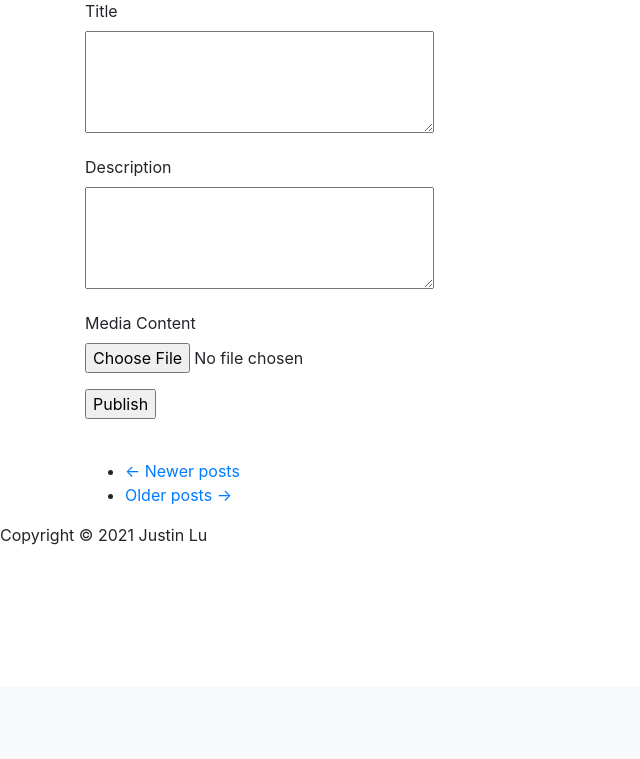
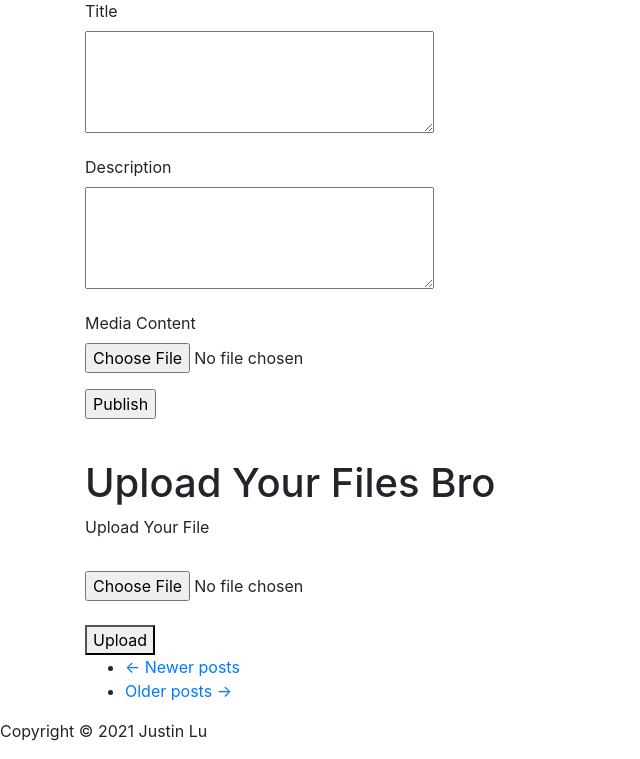
Before and after one commit to justin-curtis-lu/MyPR, a Flask app: page / in a window 1280 px wide. Shown: the part 113-872 px from the top of the page, without its empty margins (0-640 px from the left). Before the commit the page ends 658 px from the top, so only its background shows below. Run offline with Flask 2, Linux system fonts and the light colour scheme; the visitor is signed in with stand-in values (Sample User, id 1); data comes from the database, SQL or seed files in the repository; data that the repository does not hold is empty; some libraries are stand-ins or nearby versions.

Commit message:
Sucessful uploading to S3

```diff
--- a/app/main/routes.py
+++ b/app/main/routes.py
@@ -1,6 +1,6 @@
 from datetime import datetime
-from flask import render_template, flash, redirect, url_for, request, g, \
-    jsonify, current_app
+from flask import Flask, render_template, flash, redirect, url_for, request, g, \
+    jsonify, current_app, send_file
 from flask_login import current_user, login_required
 from werkzeug.utils import secure_filename
 
@@ -10,6 +10,83 @@ from app.models import User, Post
 from app.main import bp
 from flask import send_from_directory
 import os
+
+
+
+import boto3, botocore
+
+def allowed_file(filename):
+    return '.' in filename and \
+           filename.rsplit('.', 1)[1].lower() in current_app.config['ALLOWED_EXTENSIONS']
+
+s3 = boto3.client(
+    "s3",
+    aws_access_key_id=os.getenv('AWS_ACCESS_KEY'),
+    aws_secret_access_key=os.getenv('AWS_SECRET_ACCESS_KEY')
+)
+
+
+def upload_file_to_s3(file, acl="public-read"):
+    filename = secure_filename(file.filename)
+    try:
+        s3.upload_fileobj(
+            file,
+            os.getenv("AWS_BUCKET_NAME"),
+            file.filename,
+            ExtraArgs={
+                "ACL": acl,
+                "ContentType": file.content_type
+            }
+        )
+
+    except Exception as e:
+        # This is a catch all exception, edit this part to fit your needs.
+        print("Something Happened: ", e)
+        return e
+
+    # after upload file to s3 bucket, return filename of the uploaded file
+    return file.filename
+
+
+@bp.route("/trigger", methods=["POST"])
+def create():
+    # check whether an input field with name 'user_file' exist
+    if 'user_file' not in request.files:
+        flash('No user_file key in request.files')
+        return redirect(url_for('new'))
+
+    # after confirm 'user_file' exist, get the file from input
+    file = request.files['user_file']
+
+    # check whether a file is selected
+    if file.filename == '':
+        flash('No selected file')
+        return redirect(url_for('new'))
+
+    # check whether the file extension is allowed (eg. png,jpeg,jpg,gif)
+    if file and allowed_file(file.filename):
+        output = upload_file_to_s3(file)
+
+        # if upload success,will return file name of uploaded file
+        if output:
+            # write your code here
+            # to save the file name in database
+
+            flash("Success upload")
+            print(output)
+            return redirect(url_for('main.index'))
+
+        # upload failed, redirect to upload page
+        else:
+            flash("Unable to upload, try again")
+            return redirect(url_for('new'))
+
+    # if file extension not allowed
+    else:
+        flash("File type not accepted,please try again.")
+        return redirect(url_for('new'))
+
+
 
 @bp.route('/favicon.ico')
 def favicon():
--- a/app/templates/index.html
+++ b/app/templates/index.html
@@ -34,6 +34,18 @@
     <br>
     {% endif %}
 
+    <h1>Upload Your Files Bro</h1>
+
+    <form action="/trigger" method="POST" enctype="multipart/form-data">
+        {{ form.csrf_token }}
+        <label for="user_file">Upload Your File</label>
+        <br></br>
+        <input type="file" name="user_file">
+        <br></br>
+        <button type="submit">Upload</button>
+
+    </form>
+
 
 
 
--- a/config.py
+++ b/config.py
@@ -18,6 +18,6 @@ class Config(object):
     MAIL_USERNAME = os.environ.get('MAIL_USERNAME')
     MAIL_PASSWORD = os.environ.get('MAIL_PASSWORD')
     ADMINS = ['juclu@ucdavis.edu']
-
+    ALLOWED_EXTENSIONS = {'txt', 'pdf', 'png', 'jpg', 'jpeg', 'gif'}
     POSTS_PER_PAGE = 5
     MAX_CONTENT_LENGTH = 20 * 1024 * 1024
```
